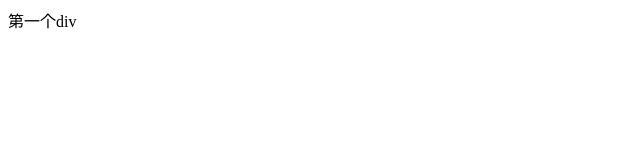
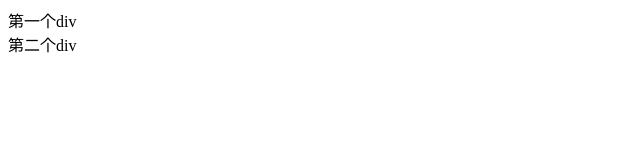
Before and after one commit to lalaing/demo, a plain HTML site: page index.html in a window 1280 px wide. Shown: the full height of the page, 0-640 px from the left. Drawn offline with Linux system fonts and the light colour scheme.

Commit message:
第二次修改

```diff
--- a/index.html
+++ b/index.html
@@ -6,5 +6,6 @@
 </head>
 <body>
 <div>第一个div</div>
+<div>第二个div</div>
 </body>
 </html>
```
